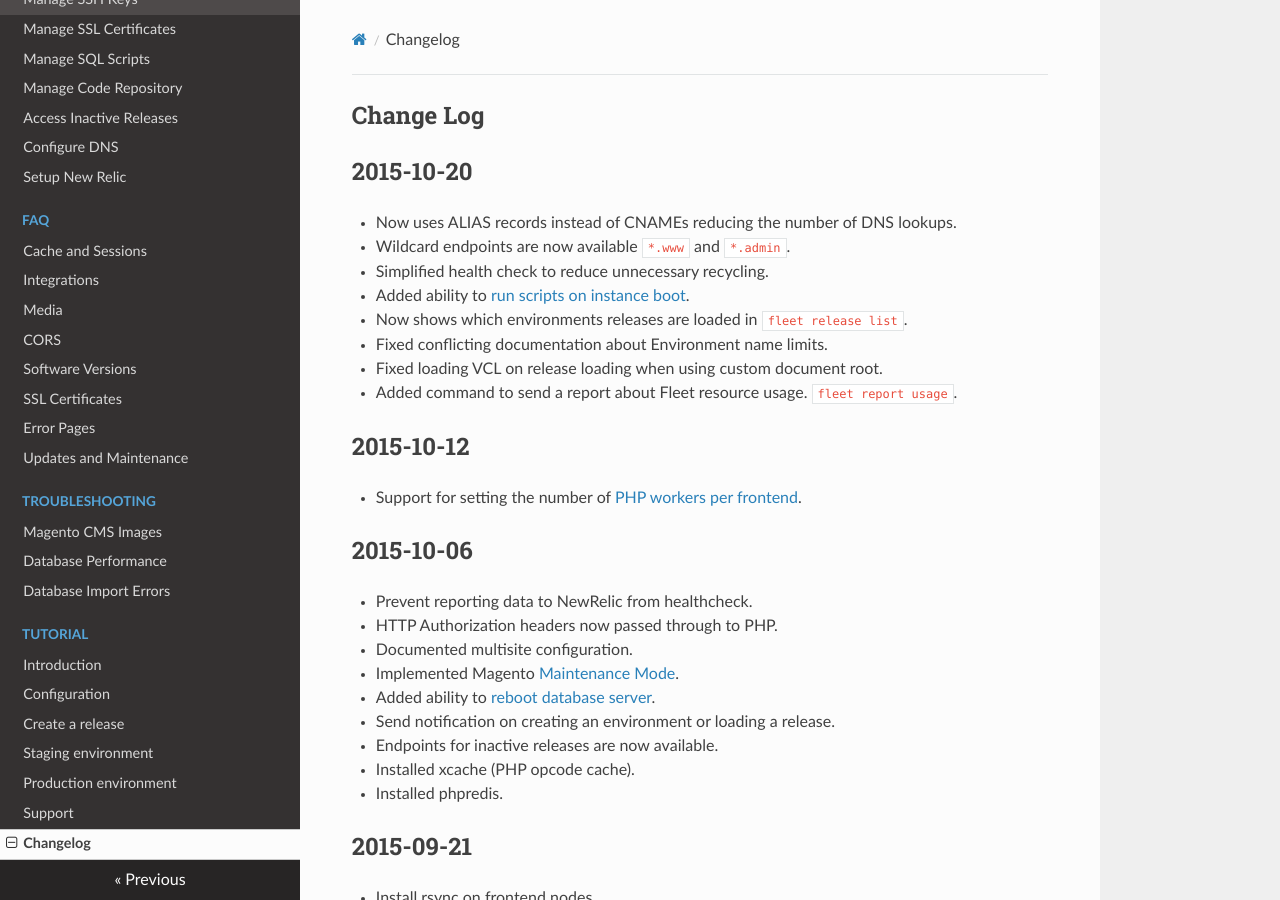
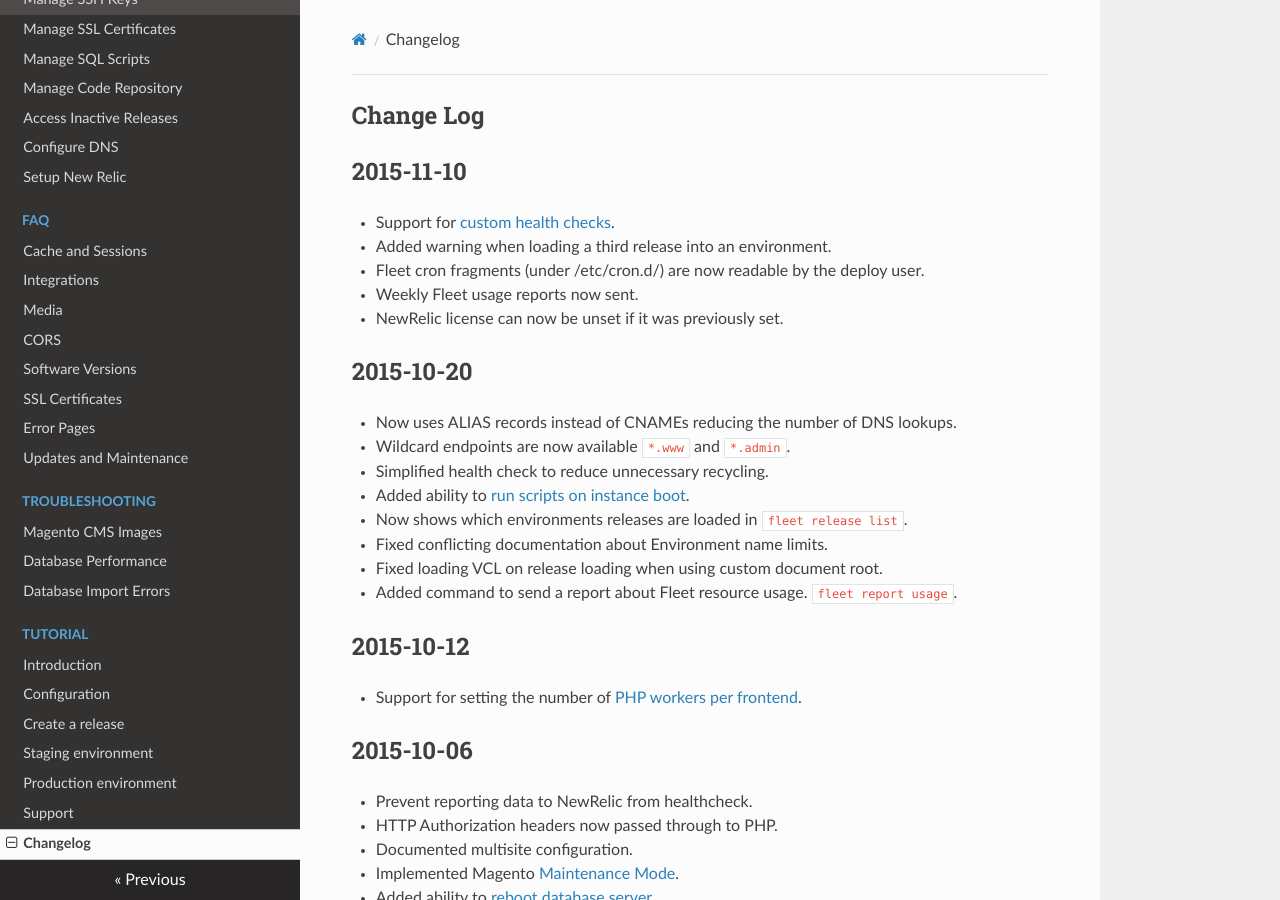
Before and after one commit to anchor/fleet-magento-docs, an MkDocs documentation site: the page built from docs/changelog.md, in a window 1280 px wide and 900 px high. Built offline with MkDocs 1.6.1, drawn with Linux system fonts in a browser that asks for light colours; nearby versions of some CDN libraries; old or Windows-style settings are respelled for this version of MkDocs.

Commit message:
Changelog for 2015-11-10

```diff
--- a/docs/changelog.md
+++ b/docs/changelog.md
@@ -1,5 +1,14 @@
 Change Log
 ----------
+
+2015-11-10
+----------
+
+* Support for [custom health checks](http://docs.anchorfleet.com/fleet-magento-1/configuring-magento-for-fleet/health-check/).
+* Added warning when loading a third release into an environment.
+* Fleet cron fragments (under /etc/cron.d/) are now readable by the deploy user.
+* Weekly Fleet usage reports now sent.
+* NewRelic license can now be unset if it was previously set.
 
 2015-10-20
 ----------
```
